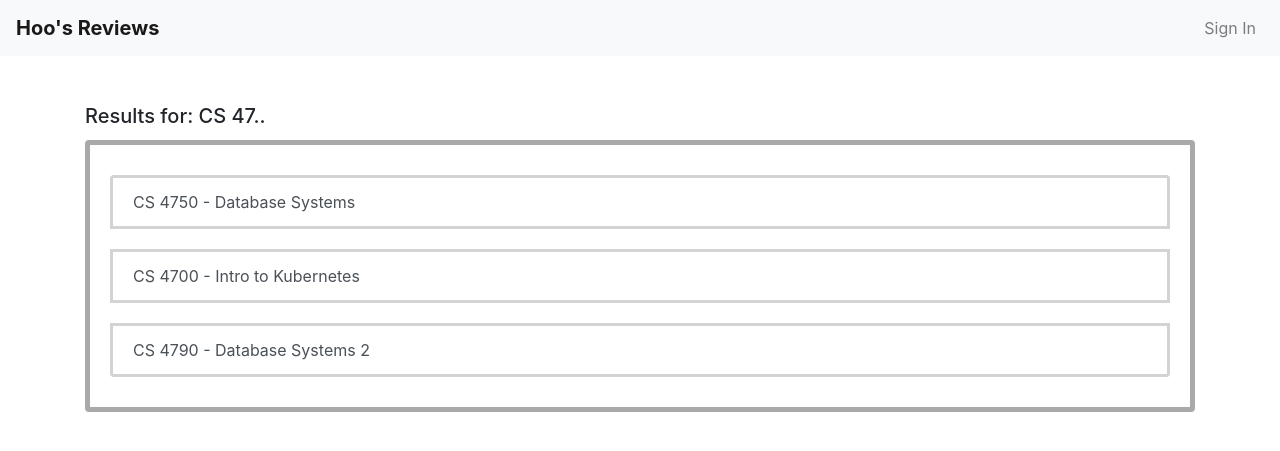
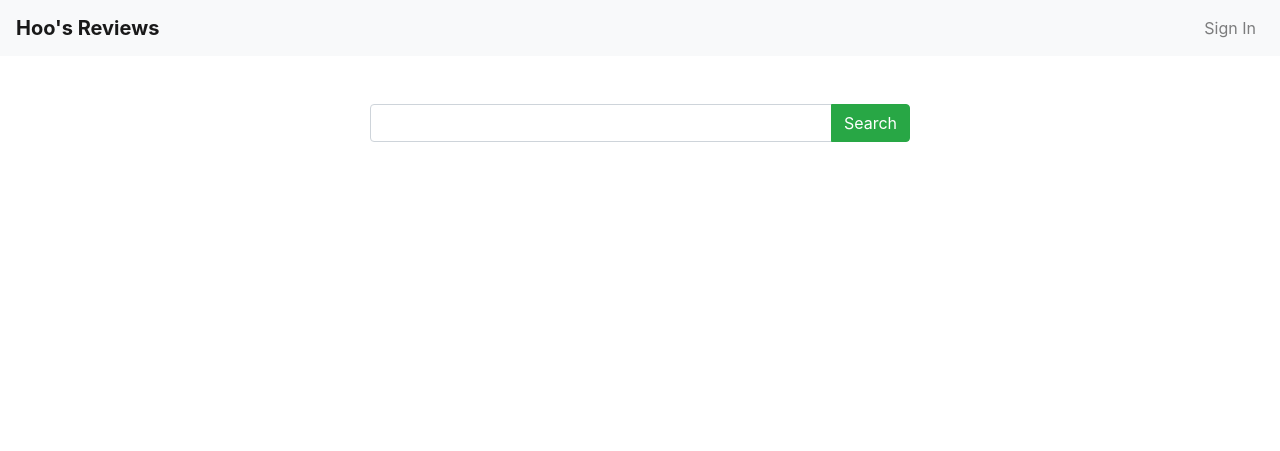
Before and after one commit to ryan-robinson1/databases_project, a PHP site: page / in a window 1280 px wide. Shown: the top 451 px of the page. Run offline with PHP 8.4, Linux system fonts and the light colour scheme; some libraries are stand-ins or nearby versions.

Commit message:
Added search functionality

```diff
--- a/classes/Controller.php
+++ b/classes/Controller.php
@@ -4,18 +4,13 @@ class Controller
 
     private $command;
     private $conn;
-    private $servername = "localhost";
-    private $username = "root";
-    private $password = "";
-    private $dbname = "potd5";
-    private $friends;
     public function __construct($command)
     {
         $this->command = $command;
         $servername = "localhost";
         $username = "root";
         $password = "";
-        $dbname = "potd5";
+        $dbname = "cs4750project";
 
         // Create connection
         $this->conn = mysqli_connect($servername, $username, $password, $dbname);
@@ -51,17 +46,61 @@ class Controller
     }
     public function home()
     {
-        include "templates/results.php";
+        include "templates/home.php";
     }
     public function search_results()
     {
+        $search_query = '%' . $_POST["search_bar"] . '%';
+        $_search = $_POST["search_bar"];
+
+        //We create the statement with prepare and bind to prevent SQL injection
+        $sql = "SELECT name, section, classID, department, description FROM classidentity NATURAL JOIN classtype NATURAL JOIN classdescription WHERE LOWER(name) LIKE LOWER(?)";
+        $stmt = mysqli_prepare($this->conn, $sql);
+        if (!$stmt) {
+            die("Error preparing the statement: " . mysqli_error($this->conn));
+        }
+        mysqli_stmt_bind_param($stmt, 's', $search_query);
+
+        //Execute the SQL and put the results into PHP variables to be used on the front end
+        mysqli_stmt_execute($stmt);
+        if (!mysqli_stmt_execute($stmt)) {
+            die("Error executing the statement: " . mysqli_stmt_error($stmt));
+        }
+        mysqli_stmt_bind_result($stmt, $_name, $_section, $_classID, $_department, $_description);
+
+        $name = [];
+        $section = [];
+        $classID = [];
+        $department = [];
+        $description = [];
+        $subtitle = [];
+
+
+        while (mysqli_stmt_fetch($stmt)) {
+            $pieces = explode(": ", $_description);
+            $_subtitle = $pieces[0];
+            $_description = $pieces[1];
+
+            $name[] = $_name;
+            $section[] = $_section;
+            $classID[] = $_classID;
+            $department[] = $_department;
+            $description[] = $_description;
+            $subtitle[] = $_subtitle;
+        }
+
+
         include "templates/results.php";
     }
     public function class_reviews()
     {
+        $classID = $_POST['classid'];
+        echo $classID;
+        include "templates/reviews.php";
     }
     public function my_reviews()
     {
+        include "templates/userReviews.php";
     }
     public function add_review()
     {
--- a/templates/home.php
+++ b/templates/home.php
@@ -31,11 +31,11 @@
     <div class="container mt-5">
         <div class="row justify-content-center">
             <div class="col-md-6">
-                <form>
+                <form action="?command=search_results" method="post">
                     <div class="input-group mb-3">
-                        <input type="text" class="form-control" placeholder="Enter a class" aria-label="Enter a class" aria-describedby="basic-addon2">
+                        <input type="text" class="form-control" id="search_bar" name="search_bar">
                         <div class="input-group-append">
-                            <button class="btn btn-success" type="button">Search</button>
+                            <button class="btn btn-success" type="submit">Search</button>
                         </div>
                     </div>
                 </form>
--- a/templates/results.php
+++ b/templates/results.php
@@ -41,29 +41,33 @@
             <div class="col-md-12">
 
 
-                <h5 class="card-title text-left">Results for: CS 47..</h5>
+                <h5 class="card-title text-left">Results for: <?= strtoupper($_search) ?>..</h5>
                 <div class="card light-grey-border">
                     <div class="card-body">
-                        <div class="list-group ">
-                            <button type="button" class="list-group-item list-group-item-action">
-                                CS 4750 - Database Systems
-                            </button>
-                            <button type="button" class="list-group-item list-group-item-action">
-                                CS 4700 - Intro to Kubernetes
-                            </button>
-                            <button type="button" class="list-group-item list-group-item-action">
-                                CS 4790 - Database Systems 2
-                            </button>
-                            <!-- Add more buttons for additional search results -->
+                        <div class="list-group">
+                            <?php
+                            for ($i = 0; $i < count($name); $i++) {
+                            ?>
+                                <form action="?command=class_reviews" method="post">
+                                    <input type="hidden" name="classid" value="<?= $classID[$i] ?>">
+                                    <button type="submit" class="list-group-item list-group-item-action">
+                                        <?= $name[$i] ?> - <?= $subtitle[$i] ?>
+                                    </button>
+                                </form>
+                            <?php
+                            }
+                            ?>
                         </div>
                     </div>
                 </div>
+
+
             </div>
         </div>
     </div>
     </main>
     <!-- Add Bootstrap and jQuery JavaScript -->
-    <script src="https://code.jquery.com/jquery-3.5.1.slim.min.js"></script>
+    <script src=" https://code.jquery.com/jquery-3.5.1.slim.min.js"></script>
     <script src="https://cdn.jsdelivr.net/npm/@popperjs/core@2.9.3/dist/umd/popper.min.js"></script>
     <script src="https://maxcdn.bootstrapcdn.com/bootstrap/4.5.2/js/bootstrap.min.js"></script>
 </body>
```
